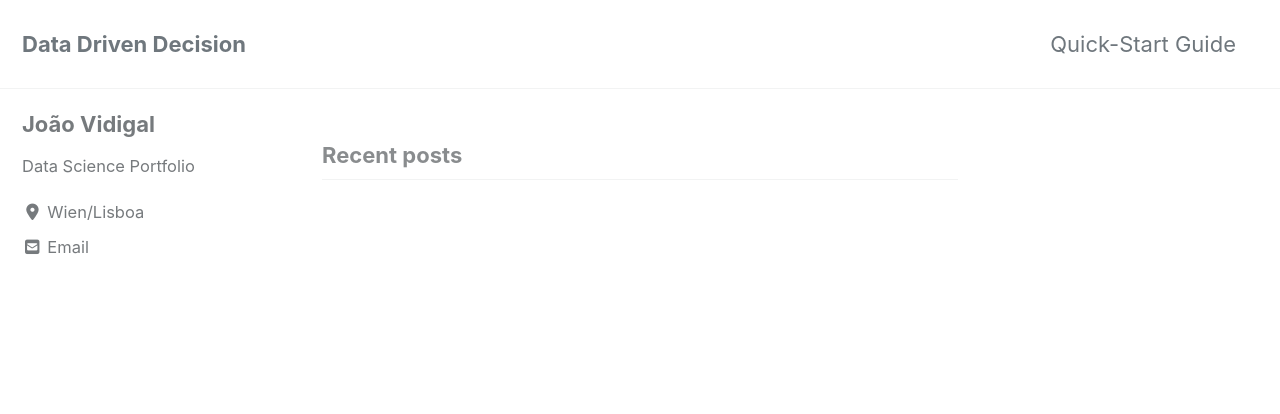
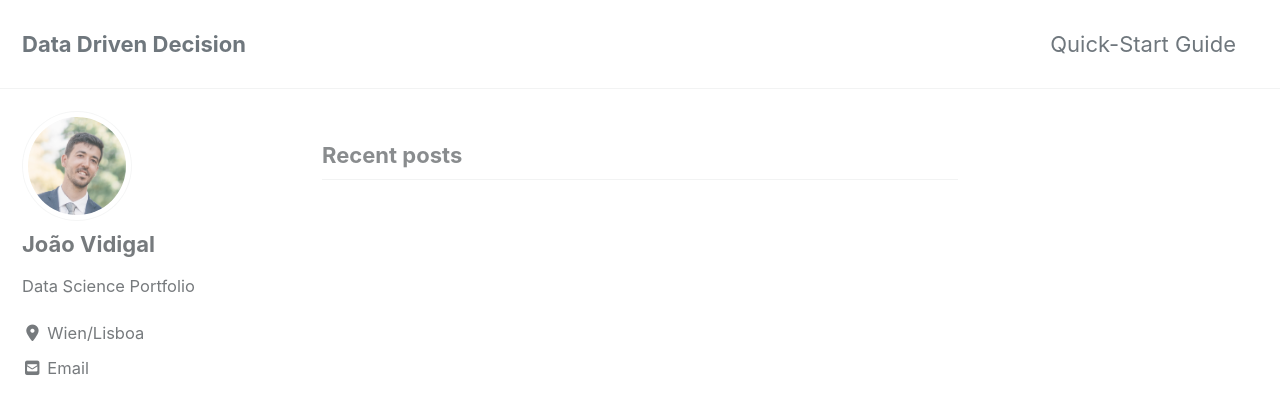
Before and after one commit to vidigaljoao/vidigaljoao.github.io, a Jekyll site: the page built from index.html, in a window 1280 px wide and 900 px high. Shown: the top 414 px of the window. Built offline with Jekyll 4.4.1, drawn with Linux system fonts in a browser that asks for light colours; cached includes are drawn as plain includes; nearby versions of some CDN libraries; the list of posts is cut into pages by our own code.

Commit message:
change config

```diff
--- a/_config.yml
+++ b/_config.yml
@@ -108,7 +108,7 @@
 # Site Author
 author:
   name             : "João Vidigal"
-  avatar           : # path of avatar image, e.g. "/assets/images/bio-photo.jpg"
+  avatar           : "/images/foto_JV.jpg"
   bio              : "Data Science Portfolio"
   location         : "Wien/Lisboa"
   email            : vidigal.j@gmail.com
--- a/index.html
+++ b/index.html
@@ -1,4 +1,6 @@
 ---
 layout: home
 author_profile: true
+header:
+    images: "/images/header1.JPG"
 ---
```
Also changed, not shown: images/foto_JV.jpg (added), images/header4.JPG (added), 3 other files.
